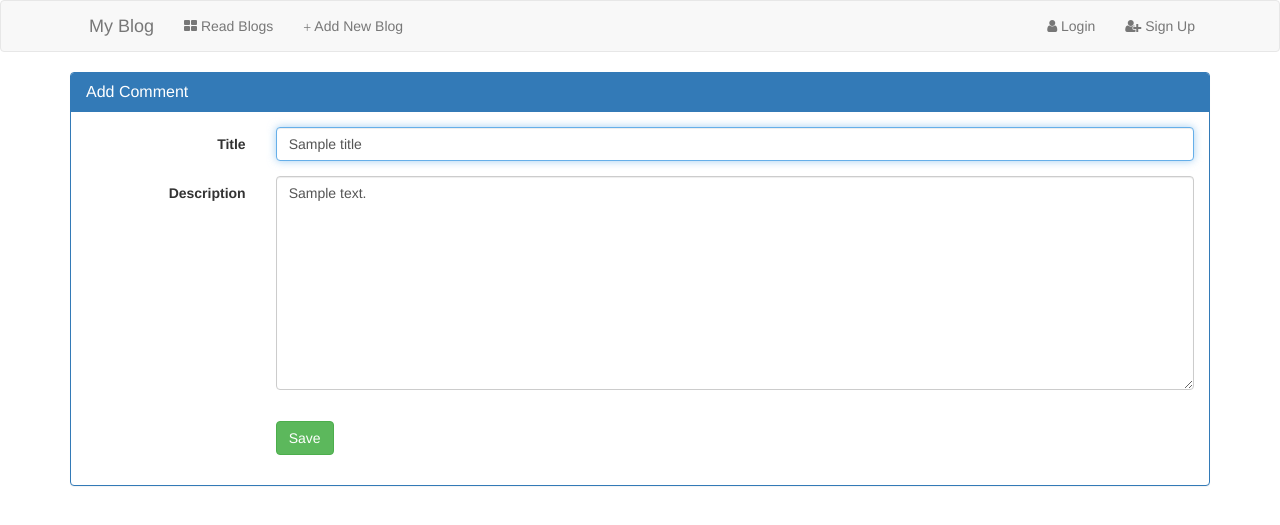
After one commit to hvpulok/MyBlogApp, a Python web app: template templates/addComment.html in a window 1280 px wide. The commit adds this page. Shown: the top 525 px of the page. Run offline with Jinja, Linux system fonts and the light colour scheme; the template is opened without the code that fills it: most values are stand-ins (such as "Sample title", 1, 10 or a date in 2020); some libraries are stand-ins or nearby versions; some web fonts are replaced.

Commit message:
Add basic add comment route

```diff
--- a/main.py
+++ b/main.py
@@ -297,7 +297,9 @@ class Like(Handler):
             #if user not logged in ask user to Login
             self.render('login.html', alert="Please login First.")
 
-
+class AddComment(Handler):
+    def get(self):
+        self.write("This is comment page")
 
 
 
@@ -311,6 +313,6 @@ app = webapp2.WSGIApplication([
     ('/blog/addblog', AddBlogPage),
     ('/blog/([a-z0-9]+)', SelectedBlogPage),
     ('/blog/[a-z0-9]+/like', Like),
-    # ('/blog/[a-z0-9]+/addcomment', AddComment)
+    ('/blog/[a-z0-9]+/addcomment', AddComment)
 
 ], debug=True)
--- /dev/null
+++ b/templates/addComment.html
@@ -0,0 +1,39 @@
+{% extends "base.html" %}
+
+{% block content %}
+<div class="container">
+    <div class="panel panel-primary">
+    <div class="panel-heading">
+        <h3 class="panel-title">Add Comment</h3>
+    </div>
+    <div class="panel-body">
+        <form action="/blog/{{blog.key().id()}}/addcomment" method="POST" class="form-horizontal">
+            <div class="form-group ">
+                <label class="col-sm-2 control-label" for="formGroupInputLarge">Title</label>
+                <div class="col-sm-10">
+                    <input name="title" class="form-control" type="text" id="blog-title" placeholder="Blog Title" autofocus required value= "{{title}}">
+                </div>
+            </div>
+            <div class="form-group ">
+                <label class="col-sm-2 control-label" for="formGroupInputLarge">Description</label>
+                <div class="col-sm-10">
+                    <textarea name="description" class="form-control" rows="10">{{description}}</textarea>
+                </div>
+            </div>
+            <div class="form-group">
+                <div class="col-sm-offset-2 col-sm-10 error">
+                    {{error}}
+                </div>
+            </div>
+            <div class="form-group">
+                <div class="col-sm-offset-2 col-sm-10">
+                    <button type="submit" class="btn btn-success">Save</button>
+                </div>
+            </div>
+
+        </form>
+    </div>
+    </div>
+</div>
+
+{% endblock %}
--- a/templates/blogs.html
+++ b/templates/blogs.html
@@ -47,9 +47,9 @@
                             <input type="text" name="likedBlog" value="{{blog.key()}}" hidden>
                         </div>
                     </form>
-                        <div class="col-xs-6 text-right">
-                            <a href="#"><i class="fa fa-comments" aria-hidden="true"></i> Comment</a>
-                        </div>
+                    <div class="col-xs-6 text-right">
+                        <a href="/blog/{{blog.key().id()}}/addcomment"><i class="fa fa-comments" aria-hidden="true"></i> Comment</a>
+                    </div>
                 </div>
             </div>
         </div>
```
Also changed, not shown: templates/selected_blog.html (+5 -3 lines), 1 other file.
